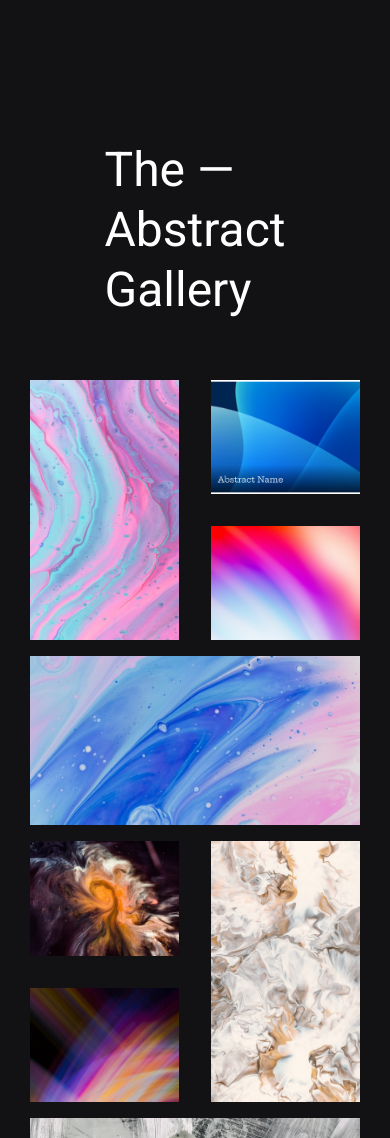
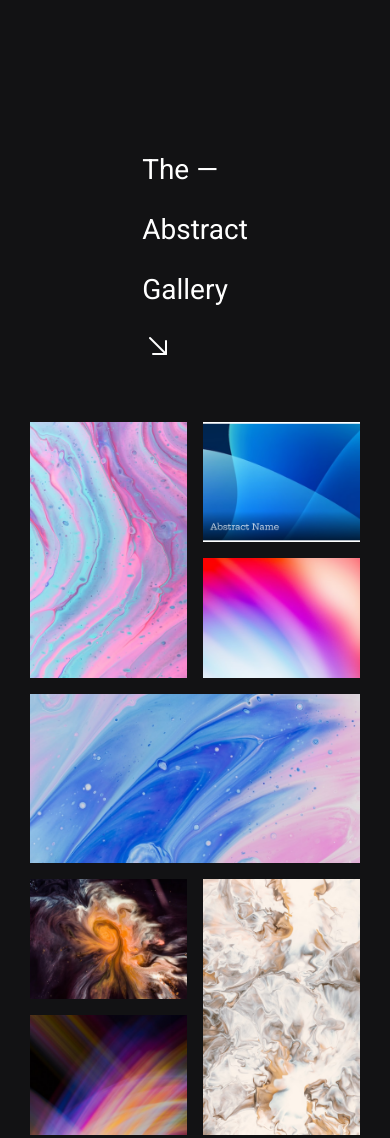
Before and after one commit to IsabelNtanda/-boraCodar, a plain HTML site: page desafio20/index.html in a window 390 px wide. Shown: the top 1138 px of the page. Drawn offline with Linux system fonts and the light colour scheme.

Commit message:
terminando o desafio

```diff
--- a/desafio20/assets/css/style.css
+++ b/desafio20/assets/css/style.css
@@ -30,7 +30,7 @@ body {
 ::-webkit-scrollbar-track {
   background-color: #2c2c31;
 }
-img {
+img:not(.arrow){
   width: 100%;
   object-fit: cover;
   height: 100%;
@@ -38,8 +38,16 @@ img {
 #main {
   margin: 14rem 0 0;
   display: flex;
-  gap: 2rem;
+  gap: 5rem;
   padding-inline: 3rem;
+}
+#main header {
+  display: flex;
+  flex-direction: column;
+  gap: 1rem;
+}
+#main header img {
+ width: 32px;
 }
 #main h1 {
   font-weight: 400;
@@ -97,12 +105,6 @@ img {
   font-weight: 500;
   color: var(--text-color);
 }
-.image-container-text span {
-  color: var(--text-color);
-  font-size: 2rem;
-  font-weight: 300;
-}
-
 .gallery .column-img2 .image-container:nth-child(1) {
   grid-area: a;
 }
@@ -128,6 +130,7 @@ img {
 .gallery .column-img1 .image-container:nth-child(3) {
   grid-area: c;
 }
+
 /*----------------------pop up img-------------------------*/
 
 .popup-img {
@@ -156,10 +159,11 @@ img {
   top: 50%;
   left: 50%;
   transform: translate(-50%, -50%);
-  width: 60rem;
-  height: 60rem;
+  width: 100%;
+  height: 100%;
   object-fit: cover;
 }
+
 @media (max-width: 768px) {
   #main {
     flex-direction: column;
@@ -167,8 +171,18 @@ img {
     justify-content: center;
     gap: 6rem;
   }
+  #main h1 {
+    font-size: 2.8rem;
+  }
+  .gallery .image-container:hover .image-container-text {
+    right: -100%;
+  }
+  .gallery .column-img1,
+  .gallery .column-img2 {
+    gap: 1.6rem;
+  }
+
   .popup-img img {
-    transform: translate(-50%, -50%);
     width: 50rem;
     height: 50rem;
   }
@@ -178,12 +192,12 @@ img {
   .gallery .column-img {
     gap: 1.6rem;
   }
-  .popup-img{
-    padding: 5rem;
-  }
+
   .popup-img img {
-    transform: translate(-50%, -50%);
     width: 30rem;
     height: 30rem;
   }
+  img {
+    width: 100%;
+  }
 }
--- /dev/null
+++ b/desafio20/assets/js/main.js
@@ -0,0 +1,11 @@
+document.querySelectorAll('.image-container img').forEach((image) => {
+  image.onclick = () => {
+    document.querySelector('.popup-img').style.display = 'block'
+    document.querySelector('.popup-img img').src =
+      image.getAttribute('src')
+  }
+})
+
+document.querySelector('.popup-img span').onclick = () => {
+  document.querySelector('.popup-img').style.display = 'none'
+}
--- a/desafio20/index.html
+++ b/desafio20/index.html
@@ -9,32 +9,32 @@
   </head>
   <body>
     <main id="main">
-      <h1>
-        The — <br />
-        Abstract <br />
-        Gallery
-      </h1>
+      <header>
+        <h1>
+          The — <br />
+          Abstract <br />
+          Gallery
+        </h1>
+        <img src="./assets/images/arrow.svg" alt="arrow-icon" class="arrow">
+      </header>
       <div class="gallery">
-        <div class="column-img1">
+        <div class="grid column-img1">
           <div class="image-container">
             <img src="./assets/images/img1.png" alt="" />
             <div class="image-container-text">
               <h2>Blue picture</h2>
-              <span>clique para visualização única da foto</span>
             </div>
           </div>
           <div class="image-container">
             <img src="./assets/images/img2.png" alt="" />
             <div class="image-container-text">
               <h2>Abstract Name</h2>
-              <span>clique para visualização única da foto</span>
             </div>
           </div>
           <div class="image-container">
             <img src="./assets/images/img3.png" alt="" />
             <div class="image-container-text">
               <h2>Abstract Name</h2>
-              <span>clique para visualização única da foto</span>
             </div>
           </div>
         </div>
@@ -42,7 +42,6 @@
           <img src="./assets/images/img4.png" alt="" class="" />
           <div class="image-container-text">
             <h2>Abstract Name</h2>
-            <span>clique para visualização única da foto</span>
           </div>
         </div>
         <div class="column-img2">
@@ -50,21 +49,18 @@
             <img src="./assets/images/img5.png" alt="" />
             <div class="image-container-text">
               <h2>Abstract Name</h2>
-              <span>clique para visualização única da foto</span>
             </div>
           </div>
           <div class="image-container">
             <img src="./assets/images/img6.png" alt="" />
             <div class="image-container-text">
               <h2>Abstract Name</h2>
-              <span>clique para visualização única da foto</span>
             </div>
           </div>
           <div class="image-container">
             <img src="./assets/images/img7.png" alt="" />
             <div class="image-container-text">
               <h2>Abstract Name</h2>
-              <span>clique para visualização única da foto</span>
             </div>
           </div>
         </div>
@@ -72,28 +68,17 @@
           <img src="./assets/images/img8.png" alt="" />
           <div class="image-container-text">
             <h2>Abstract Name</h2>
-            <span>clique para visualização única da foto</span>
           </div>
         </div>
 
         <div class="popup-img">
-          <h2>Blue picture</h2>
           <span>&times;</span>
-          <img src="./assets/images/img1.png" alt="">
+          <img src="./assets/images/img1.png" alt="" />
         </div>
       </div>
     </main>
-    <script>
-  document.querySelectorAll('.image-container img').forEach(image =>{
-  image.onclick = () => {
-  document.querySelector('.popup-img').style.display='block'
-  document.querySelector('.popup-img img').src = image.getAttribute('src')
-  }
-  })
+    <script src="./assets/js/main.js">
 
-  document.querySelector('.popup-img span').onclick = () =>{
-    document.querySelector('.popup-img').style.display='none'
-  }
     </script>
   </body>
 </html>
```
Also changed, not shown: desafio20/assets/images/arrow.svg (added).
